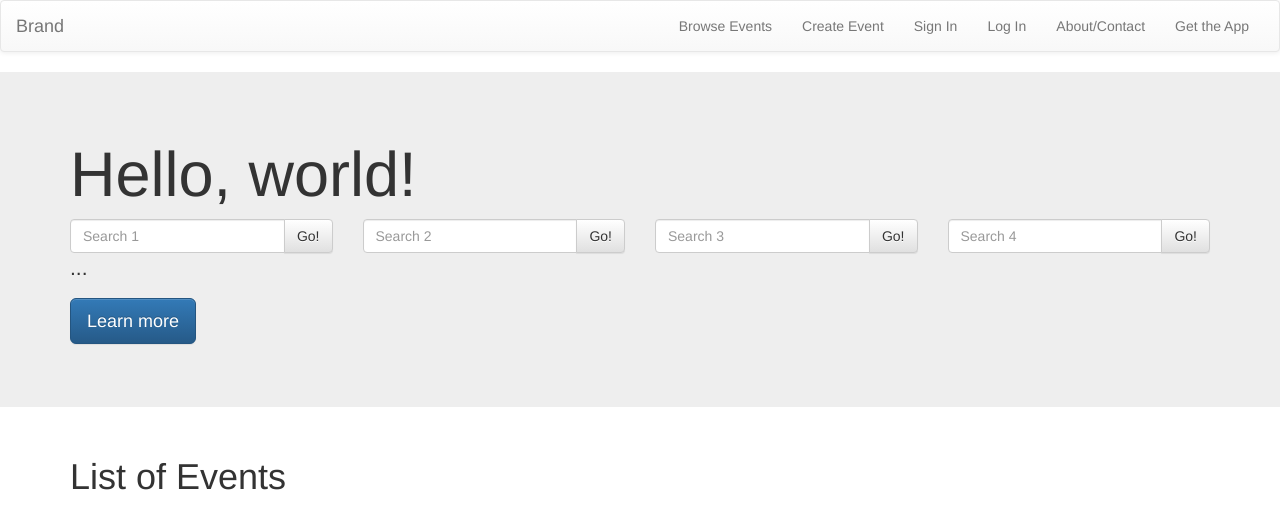
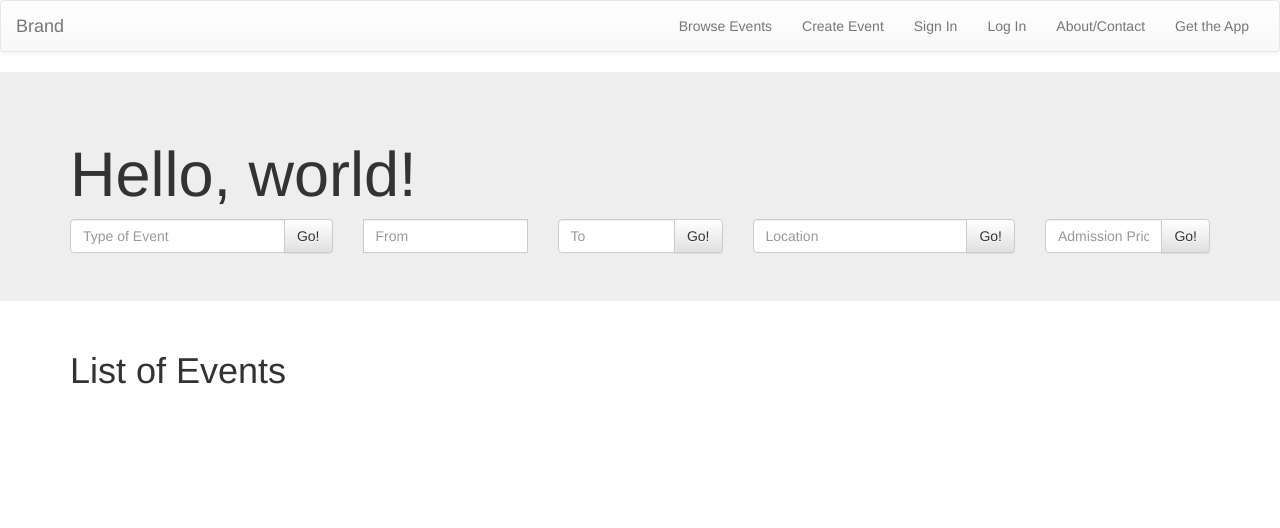
Before and after one commit to vtttn/event, a plain HTML site: page index.html in a window 1280 px wide. Drawn offline with nearby package versions, Linux system fonts and the light colour scheme; no server answers.

Commit message:
+ datapicker & fixed search barformat

```diff
--- a/index.html
+++ b/index.html
@@ -20,6 +20,15 @@
 
 	<!-- Latest compiled and minified JavaScript -->
 	<script src="https://maxcdn.bootstrapcdn.com/bootstrap/3.3.7/js/bootstrap.min.js" integrity="sha384-Tc5IQib027qvyjSMfHjOMaLkfuWVxZxUPnCJA7l2mCWNIpG9mGCD8wGNIcPD7Txa" crossorigin="anonymous"></script>
+
+	<link rel="stylesheet" href="https://code.jquery.com/ui/1.12.1/themes/base/jquery-ui.css">
+
+	<!-- Jquery script -->
+	<script src="https://code.jquery.com/jquery-1.12.4.js"></script>
+	<script src="https://code.jquery.com/ui/1.12.1/jquery-ui.js"></script>
+
+	<!-- custom script -->
+	<script type="text/javascript" src="js/script.js"></script>
 
 </head>
 
@@ -67,16 +76,21 @@
 			<!-- search 1 -->
 				  <div class="col-lg-3 col-md-6">
 				    <div class="input-group">
-				      <input type="text" class="form-control" placeholder="Search 1">
+				      <input type="search" class="form-control" placeholder="Type of Event">
 				      <span class="input-group-btn">
 				        <button class="btn btn-default" type="button">Go!</button>
 				      </span>
 				    </div>
 				  </div>
 			<!-- search 2 -->
-					<div class="col-lg-3 col-md-6">
+					<div class="col-lg-2 col-md-3 col-sm-6">
 				    <div class="input-group">
-				      <input type="text" class="form-control" placeholder="Search 2">
+				      <input type="text" class="form-control" placeholder="From" id="from">
+				    </div>
+				  </div>
+				  <div class="col-lg-2 col-md-3 col-sm-6">
+				    <div class="input-group">
+				      <input type="text" class="form-control" placeholder="To" id="to">
 				      <span class="input-group-btn">
 				        <button class="btn btn-default" type="button">Go!</button>
 				      </span>
@@ -85,16 +99,16 @@
 			<!-- search 3 -->
 				<div class="col-lg-3 col-md-6">
 				    <div class="input-group">
-				      <input type="text" class="form-control" placeholder="Search 3">
+				      <input type="text" class="form-control" placeholder="Location">
 				      <span class="input-group-btn">
 				        <button class="btn btn-default" type="button">Go!</button>
 				      </span>
 				    </div>
 				  </div>
 			<!-- search 4 -->
-				<div class="col-lg-3 col-md-6">
+				<div class="col-lg-2 col-md-6">
 				    <div class="input-group">
-				      <input type="text" class="form-control" placeholder="Search 4">
+				      <input type="text" class="form-control" placeholder="Admission Price">
 				      <span class="input-group-btn">
 				        <button class="btn btn-default" type="button">Go!</button>
 				      </span>
@@ -104,8 +118,8 @@
 
 				</div><!-- /.row -->
 				<!-- / search -->
-			  <p>...</p>
-			  <p><a class="btn btn-primary btn-lg" href="#" role="button">Learn more</a></p>
+			  <!-- <p>...</p> -->
+			  <!-- <p><a class="btn btn-primary btn-lg" href="#" role="button">Learn more</a></p> -->
 		  </div>
 		</div>
 
--- /dev/null
+++ b/js/script.js
@@ -0,0 +1,33 @@
+  $( function() {
+    var dateFormat = "mm/dd/yy",
+      from = $( "#from" )
+        .datepicker({
+          defaultDate: null,
+          changeMonth: true,
+          changeYear: true,
+          numberOfMonths: 1
+        })
+        .on( "change", function() {
+          to.datepicker( "option", "minDate", getDate( this ) );
+        }),
+      to = $( "#to" ).datepicker({
+        defaultDate: null,
+        changeMonth: true,
+        changeYear: true,
+        numberOfMonths: 1
+      })
+      .on( "change", function() {
+        from.datepicker( "option", "maxDate", getDate( this ) );
+      });
+
+    function getDate( element ) {
+      var date;
+      try {
+        date = $.datepicker.parseDate( dateFormat, element.value );
+      } catch( error ) {
+        date = null;
+      }
+
+      return date;
+    }
+  } );
```
